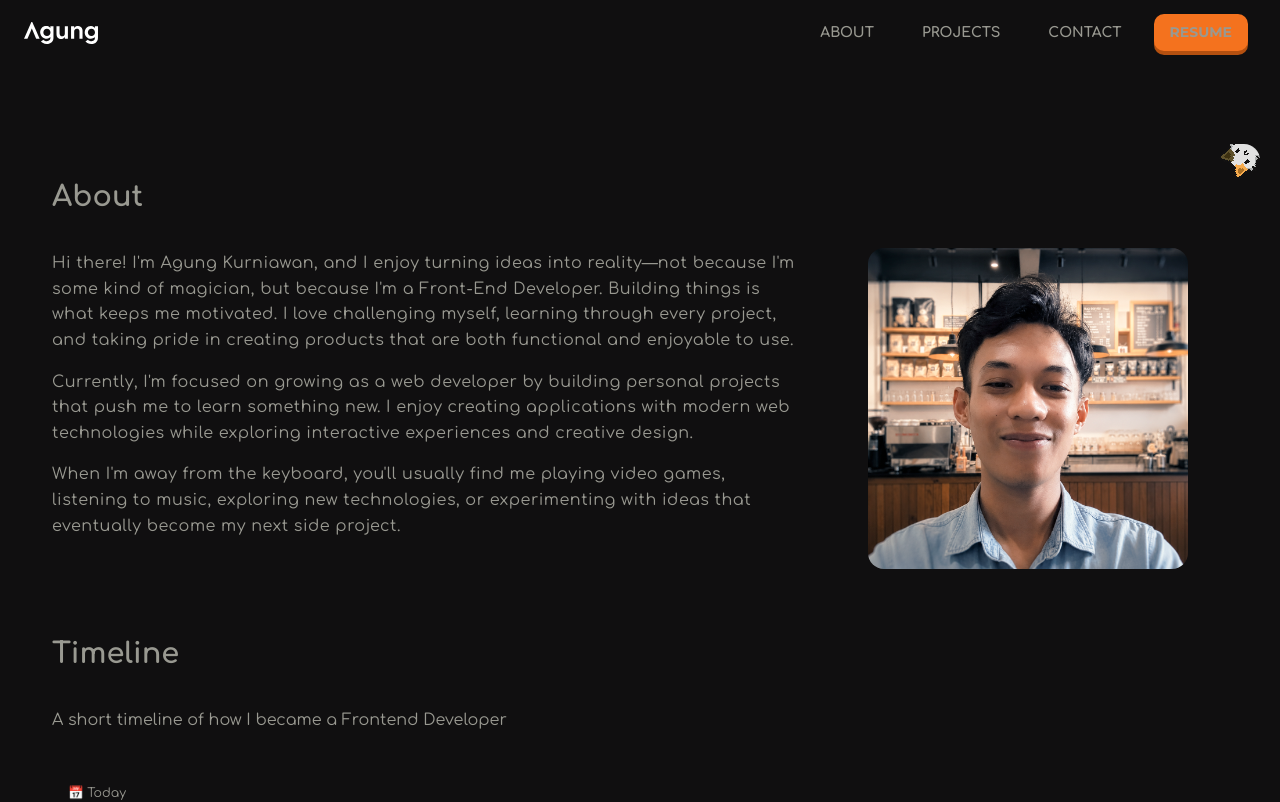
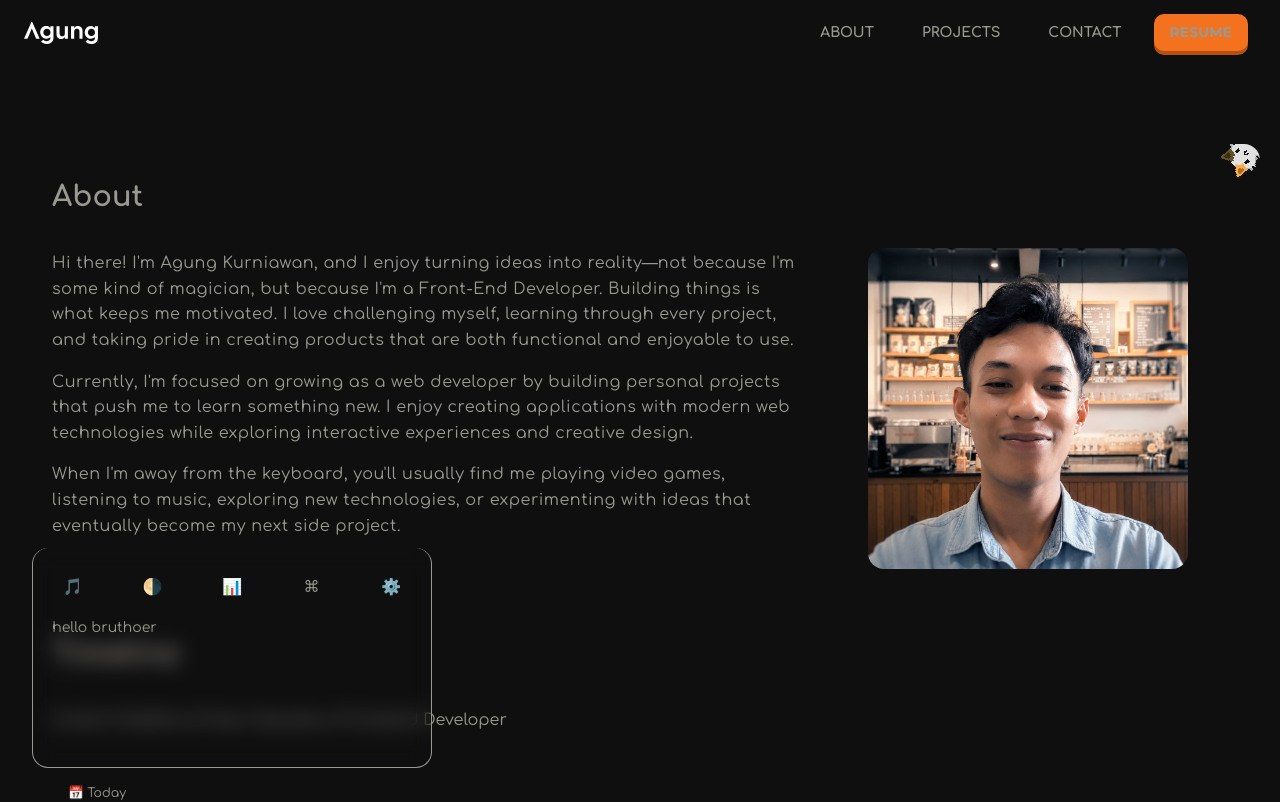
Before and after one commit to agungkrs21/Portofolio-v2, a Next.js app: page /about in a window 1280 px wide. Shown: the top 802 px of the page. Built offline with nearby package versions, Linux system fonts and the light colour scheme; no server answers.

Commit message:
feat: add utility dock komponen, panels component, terminal komponen

```diff
--- a/src/app/layout.tsx
+++ b/src/app/layout.tsx
@@ -9,7 +9,7 @@ import { montserrat, comfortana } from '@/lib/fonts/fonts';
 // layout
 import NavBar from '@/components/ui/layout/navbar/Navbar';
 import Footer from '@/components/ui/layout/footer/Footer';
-
+import UtilityDock from '@/components/ui/layout/utility-dock/UtilityDock';
 // SEO
 export const metadata: Metadata = {
   metadataBase: new URL(siteConfig.url),
@@ -119,7 +119,9 @@ export default function RootLayout({
     <html lang="en" className={`${montserrat.variable} ${comfortana.variable}`}>
       <body>
         <NavBar />
+
         {children}
+        <UtilityDock />
         <Footer />
 
         <script
--- /dev/null
+++ b/src/components/client/terminal/Terminal.module.css
@@ -0,0 +1,81 @@
+.container {
+  position: relative;
+  width: 400px;
+  height: 220px;
+  padding: 1.4rem 0 0 0;
+  border-width: 0 1px 1px 1px;
+  border-style: solid;
+  border-color: var(--color-black-900);
+  border-radius: 16px;
+  backdrop-filter: blur(10px);
+  overflow: hidden;
+}
+
+.container::before {
+  content: '';
+  position: absolute;
+  background: var(--color-white-200);
+  width: 100%;
+  height: 22px;
+  border: 1px solid var(--color-white-200);
+  border-radius: 16px 16px 0 0;
+  left: 0;
+  top: 0;
+}
+
+.container::after {
+  content: '>_';
+  color: var(--background);
+  font-weight: 700;
+  position: absolute;
+  top: 0;
+  left: 1rem;
+}
+
+.containerBtn {
+  position: absolute;
+  display: flex;
+  gap: 2px;
+  border-radius: 50%;
+  top: 2px;
+  right: 0.5rem;
+  font-size: var(--font-size-m);
+}
+
+.categories {
+  display: grid;
+  grid-template-columns: repeat(5, 1fr);
+  justify-content: center;
+  align-items: center;
+  text-align: center;
+}
+
+.categories li {
+  color: var(--color-white-200);
+}
+
+.categories li:not(:first-child):not(:last-child) {
+  border-radius: 0px 0 16px 16px;
+}
+
+.categories li:first-child {
+  border-radius: 0px 0 16px 0;
+}
+.categories li:last-child {
+  border-radius: 0px 0 0 16px;
+}
+
+.categories li button {
+  width: 100%;
+  padding: 0.3rem;
+}
+
+.categories li:hover {
+  background: var(--color-white-200);
+  color: var(--background);
+}
+
+.items {
+  padding: 0.8rem 1.2rem;
+  font-size: var(--font-size-m);
+}
--- /dev/null
+++ b/src/components/client/terminal/Terminal.tsx
@@ -0,0 +1,46 @@
+'use client';
+
+import styles from './Terminal.module.css';
+
+export function Terminal() {
+  return (
+    <div className={`${styles.container}`}>
+      {/* <div className={`${styles.containerBtn}`}>
+        <button aria-label="fullsceen">🟢</button>
+        <button aria-label="close">🔴</button>
+      </div> */}
+      <Categories />
+      <Items />
+    </div>
+  );
+}
+
+function Categories() {
+  return (
+    <ul className={`${styles.categories}`}>
+      <li>
+        <button aria-label="music">🎵</button>
+      </li>
+      <li>
+        <button aria-label="theme">🌗</button>
+      </li>
+      <li>
+        <button aria-label="web vitals">📊</button>
+      </li>
+      <li>
+        <button aria-label="comamnd">⌘</button>
+      </li>
+      <li>
+        <button aria-label="settings">⚙️</button>
+      </li>
+    </ul>
+  );
+}
+
+function Items() {
+  return (
+    <div className={`${styles.items}`}>
+      <p>hello bruthoer</p>
+    </div>
+  );
+}
--- /dev/null
+++ b/src/components/client/terminal/panels/command/CommandPanel.tsx
@@ -0,0 +1,3 @@
+export default function ComamndPanel() {
+  return <p>Comamnd Panel</p>;
+}
--- /dev/null
+++ b/src/components/client/terminal/panels/music/MusicPanel.tsx
@@ -0,0 +1,3 @@
+export default function MusicPanel() {
+  return <p>Music Panel</p>;
+}
--- /dev/null
+++ b/src/components/client/terminal/panels/performance/PerfomancePanel.tsx
@@ -0,0 +1,3 @@
+export default function PerfomancePanel() {
+  return <p>Performance Panel</p>;
+}
--- /dev/null
+++ b/src/components/client/terminal/panels/registry.ts
@@ -0,0 +1,41 @@
+import { lazy } from 'react';
+
+export const PANELS = {
+  music: {
+    title: 'Music',
+    icon: '🎵',
+    component: lazy(
+      () => import('@/components/client/terminal/panels/music/MusicPanel'),
+    ),
+  },
+  command: {
+    title: 'Command',
+    icon: '⌘',
+    component: lazy(
+      () => import('@/components/client/terminal/panels/command/CommandPanel'),
+    ),
+  },
+  performance: {
+    title: 'Performance',
+    icon: '📊',
+    component: lazy(
+      () =>
+        import('@/components/client/terminal/panels/performance/PerfomancePanel'),
+    ),
+  },
+  settings: {
+    title: 'Settings',
+    icon: '⚙️',
+    component: lazy(
+      () =>
+        import('@/components/client/terminal/panels/settings/SettingsPanel'),
+    ),
+  },
+  theme: {
+    title: 'Theme',
+    icon: '🌗',
+    component: lazy(
+      () => import('@/components/client/terminal/panels/theme/ThemePanel'),
+    ),
+  },
+};
--- /dev/null
+++ b/src/components/client/terminal/panels/settings/SettingsPanel.tsx
@@ -0,0 +1,3 @@
+export default function SettingsPanel() {
+  return <p>Settings Panel</p>;
+}
--- /dev/null
+++ b/src/components/client/terminal/panels/theme/ThemePanel.tsx
@@ -0,0 +1,3 @@
+export default function ComamndPanel() {
+  return <p>Theme Panel</p>;
+}
--- /dev/null
+++ b/src/components/ui/layout/utility-dock/UtilityDock.module.css
@@ -0,0 +1,8 @@
+.container {
+  position: fixed;
+  bottom: 2rem;
+  left: 2rem;
+  display: flex;
+  justify-content: center;
+  align-items: center;
+}
--- /dev/null
+++ b/src/components/ui/layout/utility-dock/UtilityDock.tsx
@@ -0,0 +1,10 @@
+import { Terminal } from '@/components/client/terminal/Terminal';
+import styles from './UtilityDock.module.css';
+
+export default function UtilityDock() {
+  return (
+    <div className={`${styles.container}`}>
+      <Terminal />
+    </div>
+  );
+}
```
